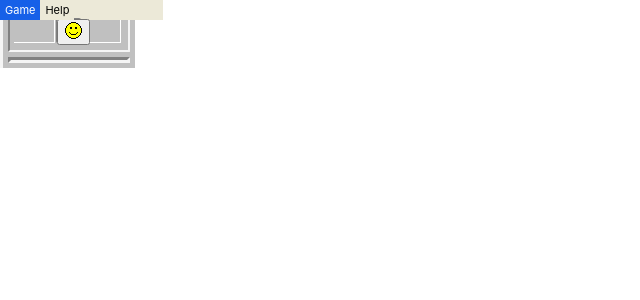
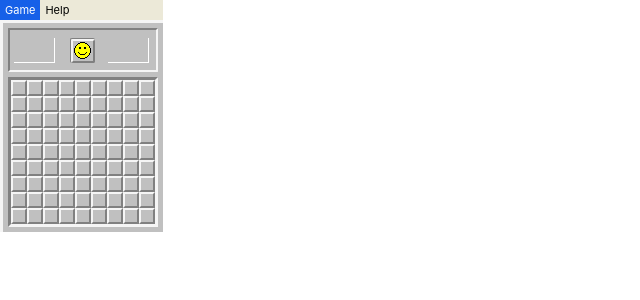
Before and after one commit to Yeonji-Noob/mine_sweeper, a React (Create React App) app: page / in a window 1280 px wide. Shown: the top 300 px of the page, without its empty margins (0-640 px from the left). Built offline with nearby package versions, Linux system fonts and the light colour scheme.

Commit message:
contents 틀 완성

```diff
--- a/src/components/index.tsx
+++ b/src/components/index.tsx
@@ -3,4 +3,4 @@ export { MineMenu } from "./mine-menu";
 
 export { MineMenuGame } from "./mine-menu--game";
 export { MineMenuHelp } from "./mine-menu--help";
-export { Cells } from "./mine-content--cell";
+export { MineCells } from "./mine-content--cell";
--- a/src/components/mine-content--cell.tsx
+++ b/src/components/mine-content--cell.tsx
@@ -1,10 +1,65 @@
+import styled from "styled-components";
 
 
-export const Cells = (
+const CellsContainer = styled.div`
+
+  .mine__content__inner {
+    display: grid;
+    grid-template-columns: repeat(9, 16px);
+    grid-template-rows: repeat(9, 16px);
+    border-width: 3px;
+    border-style: solid;
+    border-color: rgb(128, 128, 128) rgb(245, 245, 245) rgb(245, 245, 245) rgb(128, 128, 128);
+  }
+
+
+  .mine__cell {
+  position: relative;
+  width: 16px;
+  height: 16px;
+
+  & .mine-cell_box {
+    position: absolute;
+    width: 12px;
+    height: 12px;
+    border-width: 2px;
+    border-style: solid;
+    border-color: rgb(245, 245, 245) rgb(128, 128, 128) rgb(128, 128, 128) rgb(245, 245, 245);
+  }
+
+  }
+
+
+
+`;
+
+
+export const MineCells = (
   // { cells, onMouseDownCells, onMouseOverCells }
 ) => {
+
+  const numbers = [...Array(81)].map((_, index) => index + 1);
+
   return (
-    <>
-    </>
+    <CellsContainer>
+      <div className="mine__content__inner"
+      // onTouchEnd={onTouchEndCeils} onMouseUp={onMouseUpCeils}
+      >
+        {/* <Cells
+        // cells={cells}
+        // onMouseDown={onMouseDownCells}
+        // onMouseEnter={onMouseOverCells}
+        /> */}
+        {numbers.map((key, index) => {
+          return (
+            <div className="mine__cell" key={key} id={`${index}`}>
+              <div className="mine-cell_box"></div>
+            </div>
+          );
+        })}
+
+
+      </div>
+    </CellsContainer>
   );
 }
--- a/src/components/mine-content.tsx
+++ b/src/components/mine-content.tsx
@@ -17,17 +17,18 @@ import open8 from "../assets/open8.png";
 import empty from "../assets/empty.png";
 
 import { useState } from "react";
-import { Cells } from "./";
+import { MineCells } from "./";
 import { OpenBehaviorExtend } from './mine-type';
 
 const MineContentContainer = styled.div`
 
-.mine__content {
+.mine-content {
   border-left: rgb(245, 245, 245) solid 3px;
   border-top: rgb(245, 245, 245) solid 3px;
   background-color: rgb(192, 192, 192);
   padding: 5px;
 }
+
 .mine__score-bar {
   height: 34px;
   border-radius: 1px;
@@ -50,6 +51,7 @@ const MineContentContainer = styled.div`
   border-color: #fff;
   text-align: right;
 }
+
 .mine__face__outer {
   width: 24px;
   height: 24px;
@@ -59,53 +61,27 @@ const MineContentContainer = styled.div`
   transform: translateX(1px);
 }
 
-//   .mine__face {
-//     border-radius: 2px;
-//     height: 100%;
-//     width: 100%;
-//     display: flex;
-//     align-items: center;
-//     justify-content: center;
-//     background-color: rgb(192, 192, 192);
-//     border-width: 2px;
-//     border-style: solid;
-//     border-color: rgb(245, 245, 245) rgb(128, 128, 128) rgb(128, 128, 128)
-//       rgb(245, 245, 245);
-//     outline: none;
-//     &:active:hover {
-//       border-width: 1px;
-//       border-color: rgb(128, 128, 128);
-//       img {
-//         transform: translate(1px, 1px);
-//       }
-//       img:nth-child(1) {
-//         display: none;
-//       }
-//       img:nth-child(2) {
-//         display: block;
-//       }
-//     }
-//     img:nth-child(2) {
-//       display: none;
-//     }
-//   }
-.mine__content__inner {
-display: grid;
-
-border-top: rgb(128, 128, 128) solid 3px;
-border-left: rgb(128, 128, 128) solid 3px;
-border-right: rgb(245, 245, 245) solid 3px;
-border-bottom: rgb(245, 245, 245) solid 3px;
+.mine__face {
+  border-radius: 2px;
+  height: 100%;
+  width: 99%;
+  display: flex;
+  align-items: center;
+  justify-content: center;
+  background-color: rgb(192, 192, 192);
+  border-width: 2px;
+  border-style: solid;
+  border-color: rgb(245, 245, 245) rgb(128, 128, 128) rgb(128, 128, 128)rgb(245, 245, 245);
+  outline: none;
+    &:active:hover {
+    border-width: 1px;
+    border-color: rgb(128, 128, 128);
+    img {transform: translate(1px, 1px);}
+    img:nth-child(1) {display: none;}
+    img:nth-child(2) {display: block;}
+    }
+    img:nth-child(2) {display: none;}
 }
-//   .mine__ceil {
-//     position: relative;
-//     img {
-//       position: absolute;
-//       width: 16px;
-//       height: 16px;
-//     }
-//   }
-
 
 `;
 
@@ -113,129 +89,8 @@ border-bottom: rgb(245, 245, 245) solid 3px;
 /* grid-template-columns: repeat(${({ columns }) => columns}, 16px);
 grid-template-rows: repeat(${({ rows }) => rows}, 16px); */
 
-const CeilBackgroundCover = styled.div`
-  position: absolute;
-  width: 16px;
-  height: 16px;
-  border-left: rgb(245, 245, 245) solid 2px;
-  border-top: rgb(245, 245, 245) solid 2px;
-  border-right: rgb(128, 128, 128) solid 2px;
-  border-bottom: rgb(128, 128, 128) solid 2px;
-`;
-const CeilBackgroundOpen = styled.div`
-  position: absolute;
-  width: 16px;
-  height: 16px;
-  border-left: rgb(128, 128, 128) solid 1px;
-  border-top: rgb(128, 128, 128) solid 1px;
-`;
-
-
-const Die = () => (
-  <>
-    <CeilBackgroundOpen />
-    <img alt="death" src={mineDeath} />
-  </>
-);
-const MisFlagged = () => (
-  <>
-    <CeilBackgroundOpen />
-    <img alt="misFlagged" src={misFlagged} />
-  </>
-);
-
-const Flag = () => (
-  <>
-    <CeilBackgroundCover />
-    <img alt="flag" src={flag} />
-  </>
-);
-
-// function getTextImg(index) {
-//   return [empty, open1, open2, open3, open4, open5, open6, open7, open8][index];
-// }
-
-// const MinesAround = ({ mines }) => (
-//   <>
-//     <CeilBackgroundOpen />
-//     <img alt="mines-around" src={getTextImg(mines)} />
-//   </>
-// );
-
-// const Question = () => (
-//   <>
-//     <CeilBackgroundCover />
-//     <img alt="question" src={question} />
-//   </>
-// );
-
-// const QuestionOpen = () => (
-//   <>
-//     <CeilBackgroundOpen />
-//     <img alt="question" src={question} />
-//   </>
-// );
-
-// const Mine = () => (
-//   <>
-//     <CeilBackgroundOpen />
-//     <img alt="mine" src={mine} />
-//   </>
-// );
-
-
 
 export const MineContents = () => {
-
-
-
-
-  // function Cells({ cells, onMouseDown, onMouseEnter }) {
-  //   function renderContent(cell) {
-  //     const { state, minesAround, opening } = cell;
-  //     switch (state) {
-  //       case 'open':
-  //         return <MinesAround mines={minesAround} />;
-  //       case 'flag':
-  //         return <Flag />;
-  //       case 'misflagged':
-  //         return <MisFlagged />;
-  //       case 'mine':
-  //         return <Mine />;
-  //       case 'die':
-  //         return <Die />;
-  //       case 'unknown':
-  //         return opening ? <QuestionOpen /> : <Question />;
-  //       default:
-  //         return opening ? <CeilBackgroundOpen /> : <CeilBackgroundCover />;
-  //     }
-  //   }
-
-
-
-  //   function onMouseDownCells(e, index) {
-  //     if (e.button === 2 && e.buttons === 2 && index !== -1) {
-  //       changeCeilState(index);
-  //     } else if (e.button === 0 && e.buttons === 1) {
-  //       setOpenBehavior({
-  //         index,
-  //         behavior: 'single',
-  //       });
-  //     } else if (e.buttons === 3) {
-  //       setOpenBehavior({
-  //         index,
-  //         behavior: 'multi',
-  //       });
-  //     }
-  //   }
-
-
-  // function onMouseOverCells(index: number) {
-  //   setOpenBehavior({
-  //     index,
-  //     behavior: openBehavior.behavior,
-  //   });
-  // }
 
 
 
@@ -243,7 +98,7 @@ export const MineContents = () => {
 
     <MineContentContainer>
       {/* 지뢰찾기 내부 */}
-      <div className="mine__content"
+      <div className="mine-content"
       // onMouseDown={
       //   onMouseDownContent
       // }
@@ -274,16 +129,8 @@ export const MineContents = () => {
           </div>
         </div>
 
-        <div className="mine__content__inner"
-        // onTouchEnd={onTouchEndCeils} onMouseUp={onMouseUpCeils}
-        >
-          <Cells
-          // cells={cells}
-          // onMouseDown={onMouseDownCells}
-          // onMouseEnter={onMouseOverCells}
-          />
-
-        </div>
+        {/* 지뢰 부분 */}
+        <MineCells></MineCells>
 
       </div>
     </MineContentContainer>
--- a/src/components/mine-menu.tsx
+++ b/src/components/mine-menu.tsx
@@ -4,7 +4,7 @@ import { MineMenuGame, MineMenuHelp } from "./";
 
 const MineDropDownContainerDiv = styled.div`
 
-  position: absolute;
+  position: relative;
   display: flex;
   height: 20px;
   width: 163px;
```
